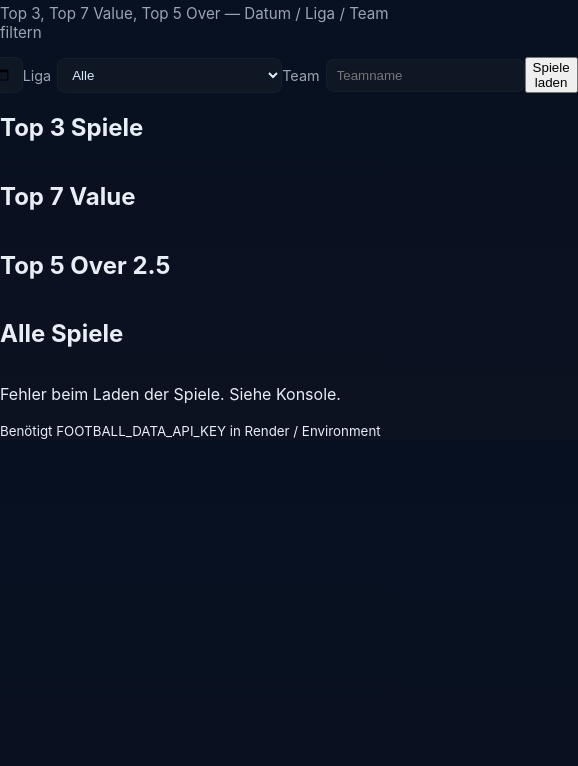
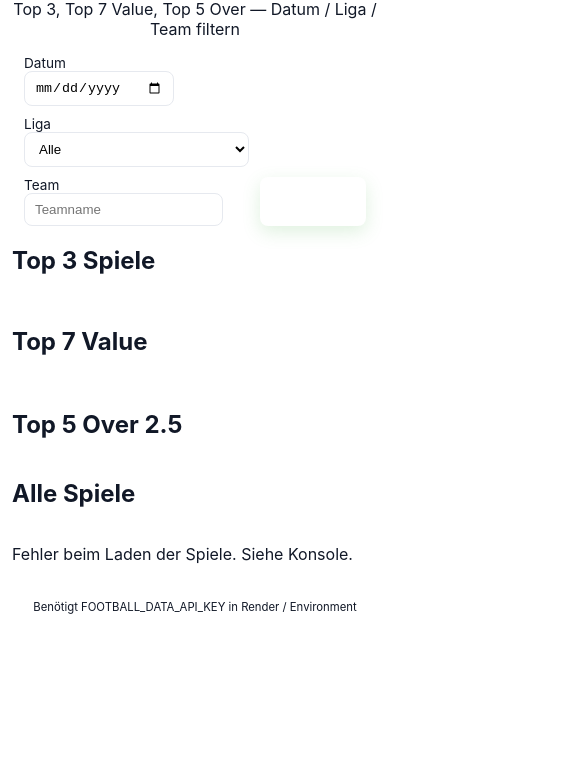
Before and after one commit to jurijmosebach-cell/Fu-ball_Analyse, a website: page index.html in a window 390 px wide. Shown: the part 78-844 px from the top of the page, 578 px wide, since content can reach past the window. Drawn offline with Linux system fonts and the light colour scheme; no server answers.

Commit message:
Update style.css

```diff
--- a/style.css
+++ b/style.css
@@ -1,57 +1,76 @@
-:root{
-  --bg:#0b1220;
-  --card:#0f1724;
-  --muted:#9aa4b2;
-  --accent:#06b6d4;
-  --good:#16a34a;
-  --bad:#ef4444;
-  --warn:#f59e0b;
-  --glass: rgba(255,255,255,0.03);
+root{
+  --bg1: #e8f7fb;
+  --bg2: #ffffff;
+  --accent: #4caf50;
+  --muted: #6b7280;
+  --card: #ffffff;
 }
+
 *{box-sizing:border-box}
 body{
-  margin:0; font-family:Inter,system-ui,Segoe UI,Roboto,Arial; background:linear-gradient(180deg,#071021 0%, #0b1220 100%); color:#e6eef6;
+  margin:0;
+  font-family: Inter, -apple-system, "Segoe UI", Roboto, "Helvetica Neue", Arial;
+  background: linear-gradient(135deg,var(--bg1),var(--bg2));
+  color:#111827;
+  -webkit-font-smoothing:antialiased;
+  -moz-osx-font-smoothing:grayscale;
 }
-.app{ max-width:1200px; margin:20px auto; padding:20px; }
-.app-header{text-align:center;margin-bottom:12px}
-.app-header h1{margin:0;font-size:1.6rem}
-.subtitle{ color:var(--muted); margin-top:6px; font-size:0.95rem }
+.container{
+  max-width:1100px;
+  margin:24px auto;
+  padding:20px;
+}
+header h1{margin:0;text-align:center;font-size:1.8rem}
+.subtitle{text-align:center;color:var(--muted);margin-top:6px;margin-bottom:16px}
 
-.controls{ margin:12px 0; display:flex; justify-content:center }
-.control-row{ display:flex; gap:10px; flex-wrap:wrap; align-items:center; }
-label{ color:var(--muted); font-size:0.9rem; display:flex; gap:6px; align-items:center }
-input[type="date"], input[type="text"], select{ background:var(--card); border:1px solid rgba(255,255,255,0.03); color:#dbeafe; padding:8px 10px; border-radius:8px; min-width:160px }
-.btn{ background:var(--accent); color:#001219; border:none; padding:8px 12px; border-radius:8px; cursor:pointer; font-weight:600 }
+.controls{
+  display:flex;
+  flex-wrap:wrap;
+  gap:10px;
+  justify-content:center;
+  margin-bottom:18px;
+}
+.controls label{display:flex;flex-direction:column;font-size:0.85rem;color:var(--muted)}
+.controls input[type="date"], .controls input[type="text"], .controls select{
+  padding:8px 10px;border-radius:8px;border:1px solid #e6e9ef;background:#fff;
+  min-width:150px;
+}
+button#loadBtn{
+  padding:9px 14px;border-radius:8px;border:none;background:var(--accent);color:#fff;font-weight:600;
+  box-shadow: 0 6px 18px rgba(76,175,80,0.18);cursor:pointer;
+}
+button#loadBtn:hover{transform:translateY(-1px)}
 
-.main-grid{ display:grid; grid-template-columns:1fr; gap:16px; margin-top:12px; }
-.two-col{ display:grid; grid-template-columns:1fr 1fr; gap:12px; }
+main{margin-top:18px}
+.games{display:flex;flex-direction:column;gap:12px}
+.game{
+  background:var(--card);
+  padding:14px;border-radius:10px;box-shadow: 0 6px 18px rgba(15,23,42,0.06);
+  border-left:6px solid #e5e7eb;transition:transform .12s;
+}
+.game:hover{transform:translateY(-4px)}
+.game.top3{padding:18px;border-radius:12px;font-weight:600}
+.two-column{display:grid;grid-template-columns:1fr 1fr;gap:14px;margin-top:12px}
+.list div{background:var(--card);padding:10px;border-radius:8px;margin-bottom:8px;box-shadow:0 4px 12px rgba(12,15,20,0.04)}
 
-.games, .list{ display:flex; flex-direction:column; gap:10px }
-.game{ background:var(--card); padding:12px; border-radius:10px; box-shadow: 0 6px 20px rgba(2,6,23,0.6); border-left:6px solid rgba(255,255,255,0.03) }
-.game.top3{ padding:14px; border-radius:12px; font-weight:600 }
+.team{display:flex;align-items:center;gap:8px;margin-top:8px;color:#374151;font-weight:600}
+.team img{width:26px;height:18px;object-fit:cover;border-radius:3px}
+.date{color:var(--muted);font-size:0.9rem;margin-top:6px}
 
-.team{ display:flex; gap:8px; align-items:center; color:#cfe8ff; font-weight:600; margin-top:8px }
-.team img{ width:26px; height:18px; object-fit:cover; border-radius:3px }
-.date{ color:var(--muted); font-size:0.9rem; margin-top:6px }
+.bar-container{background:#eef2f6;height:14px;border-radius:8px;margin-top:8px;overflow:hidden}
+.bar{height:100%;border-radius:8px;display:flex;align-items:center;padding-left:8px;color:#fff;font-weight:600;font-size:12px}
+.home-bar{background:#4caf50}
+.draw-bar{background:#f59e0b}
+.away-bar{background:#ef4444}
+.over25-bar{background:#2196f3}
+.under25-bar{background:#8b5cf6}
+.btts-bar{background:#ff7a00}
 
-.bar-container{ background:rgba(255,255,255,0.03); height:14px; border-radius:8px; overflow:hidden; margin-top:8px; display:block }
-.bar{ height:100%; display:flex; align-items:center; padding-left:8px; color:#fff; font-weight:700; font-size:12px; border-radius:8px }
-
-.legend{ display:flex; gap:8px; align-items:center; color:var(--muted); margin-top:8px; font-size:0.9rem }
-.legend .item{ padding:6px 8px; border-radius:6px; font-weight:600 }
-
-.form-label{ font-size:0.75rem; color:var(--muted); margin-right:8px }
-
-/* colors for bars */
-.home-bar{ background:var(--good) }
-.draw-bar{ background:var(--warn) }
-.away-bar{ background:var(--bad) }
-.over-bar{ background:#2196f3 }
-.under-bar{ background:#8b5cf6 }
-.btts-bar{ background:#ff7a00 }
+footer{margin-top:18px;text-align:center;color:var(--muted);font-size:0.85rem}
 
 /* responsive */
 @media (max-width:900px){
-  .two-col{ grid-template-columns:1fr }
-  .control-row{ justify-content:center }
+  .two-column{grid-template-columns:1fr}
+  .controls{justify-content:space-between;padding:0 12px}
+  .container{padding:12px}
 }
```
